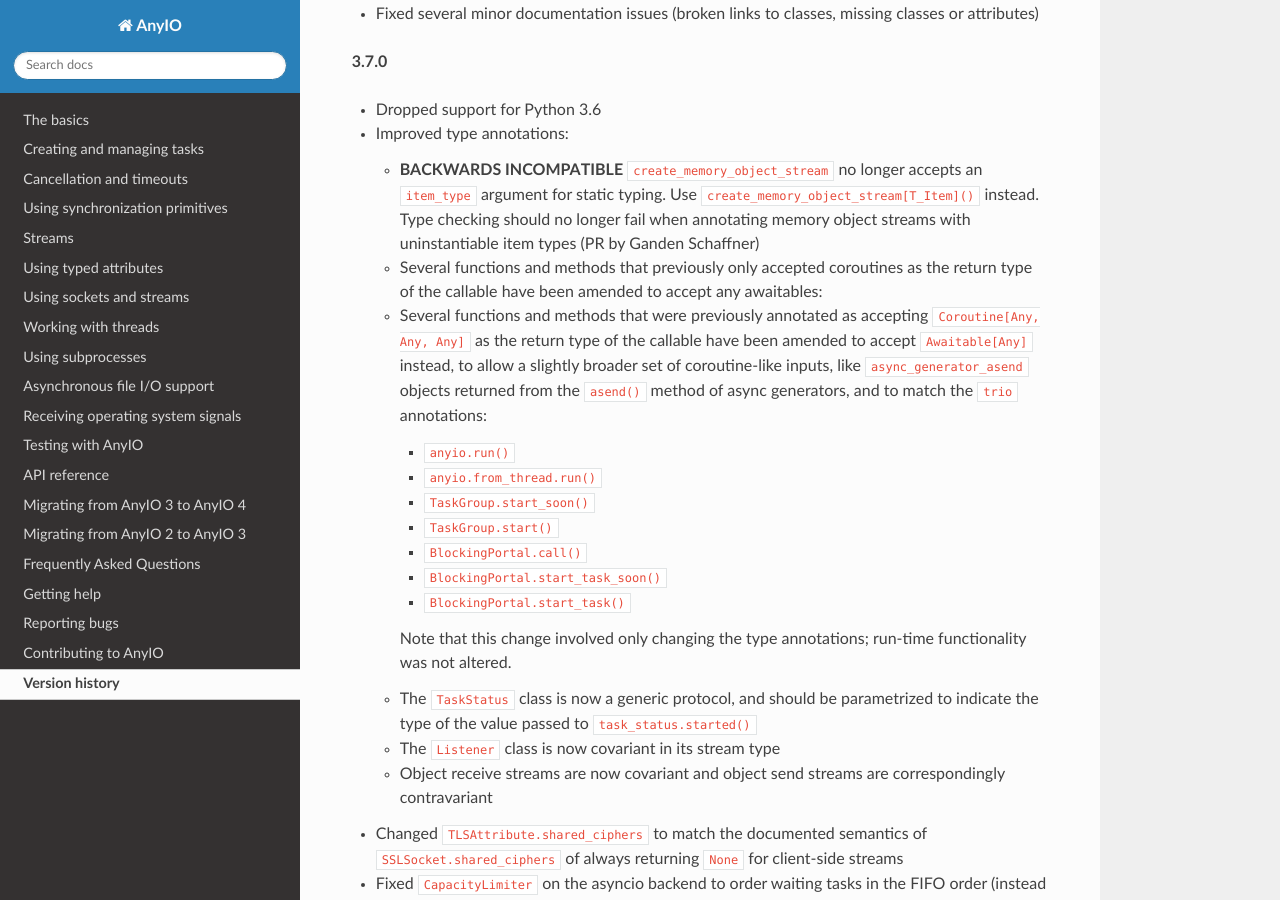
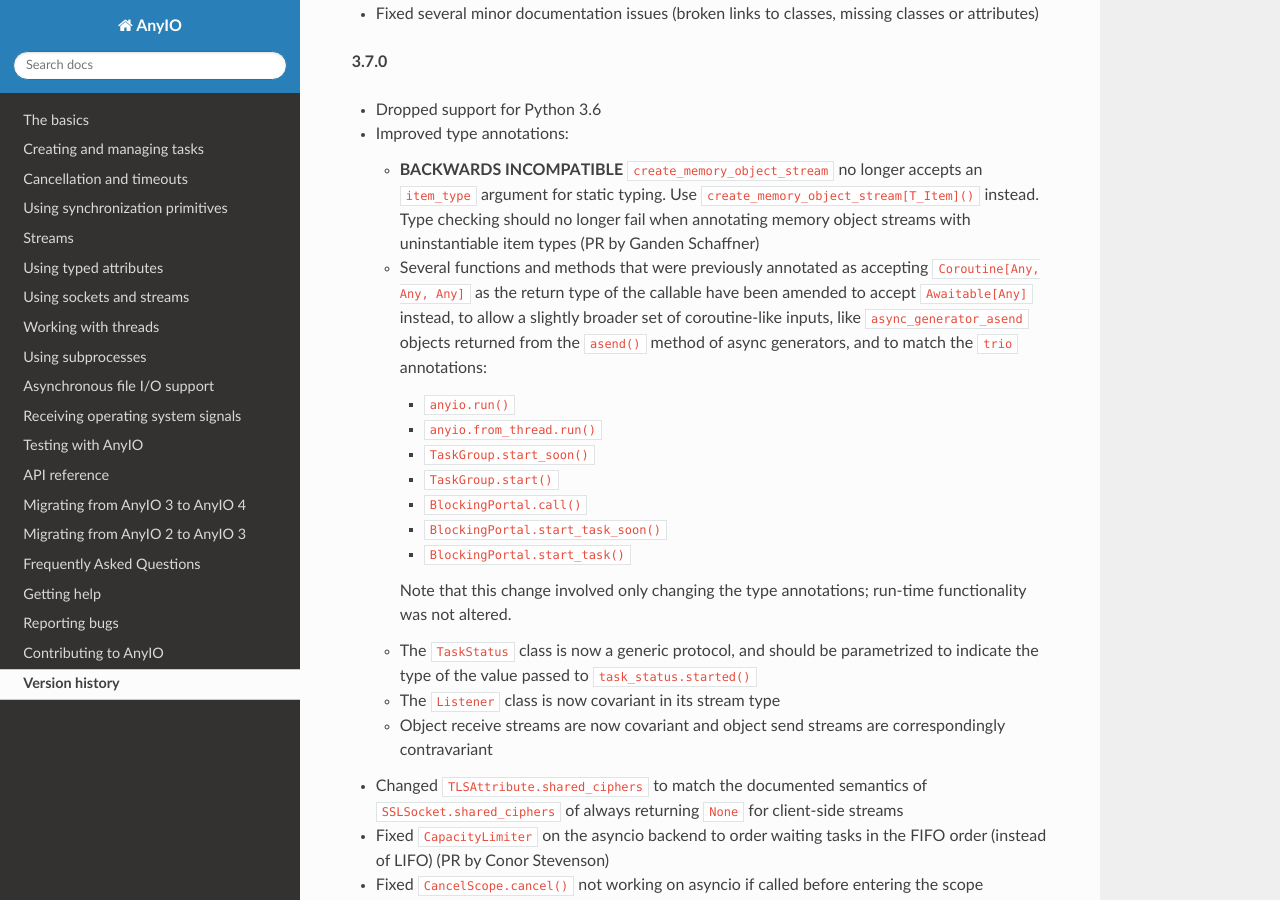
Before and after one commit to agronholm/anyio, a Sphinx documentation site: the page built from docs/versionhistory.rst, in a window 1280 px wide and 900 px high, scrolled down 1695 px. Built offline with Sphinx 7.4.7 and the Read the Docs theme 2.0.0, drawn with Linux system fonts in a browser that asks for light colours; the version number could not be read and is left out.

Commit message:
Fix incorrect merge (aecd59b9416bbd405a489504c252e4d89ef4c37d)

```diff
--- a/docs/versionhistory.rst
+++ b/docs/versionhistory.rst
@@ -82,8 +82,6 @@
     ``create_memory_object_stream[T_Item]()`` instead. Type checking should no longer
     fail when annotating memory object streams with uninstantiable item types (PR by
     Ganden Schaffner)
-  - Several functions and methods that previously only accepted coroutines as the return
-    type of the callable have been amended to accept any awaitables:
   - Several functions and methods that were previously annotated as accepting
     ``Coroutine[Any, Any, Any]`` as the return type of the callable have been amended to
     accept ``Awaitable[Any]`` instead, to allow a slightly broader set of coroutine-like
```
